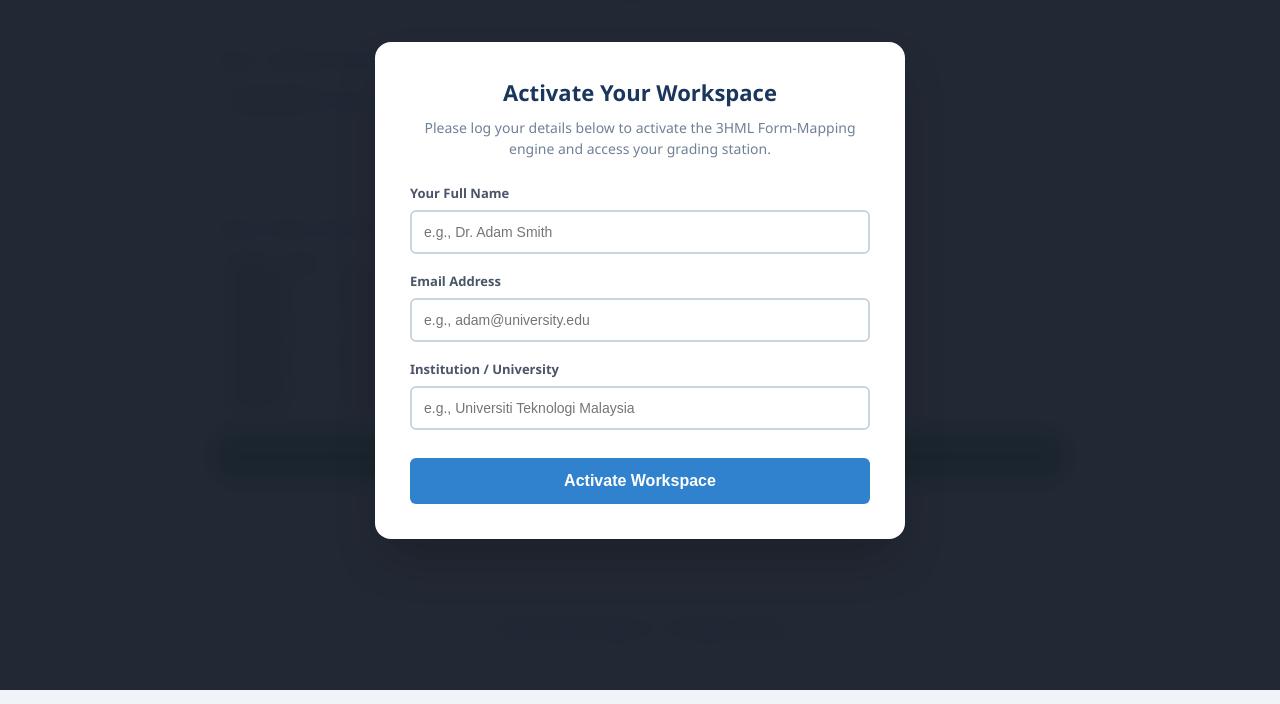
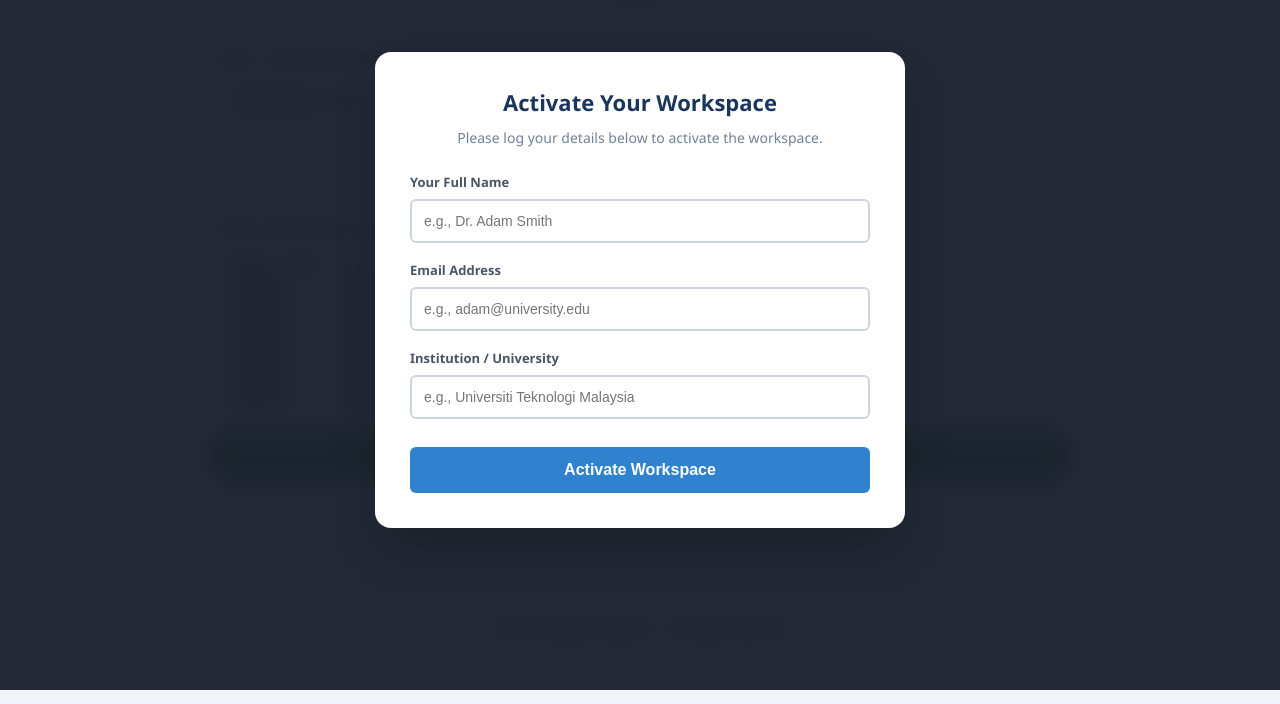
Before and after one commit to catherine-2026/3HLMPro, a plain HTML site: page index.html in a window 1280 px wide. Shown: the part 110-814 px from the top of the page. Drawn offline with Linux system fonts and the light colour scheme.

Commit message:
Update index.html

```diff
--- a/index.html
+++ b/index.html
@@ -115,7 +115,7 @@
 <div id="registrationLock" class="gatekeeper-overlay">
   <div class="gatekeeper-modal">
     <h3>Activate Your Workspace</h3>
-    <p>Please log your details below to activate the 3HML Form-Mapping engine and access your grading station.</p>
+    <p>Please log your details below to activate the workspace.</p>
 
     <label style="font-size: 13px; color: #4a5568;">Your Full Name</label>
     <input type="text" id="regName" class="gatekeeper-input" placeholder="e.g., Dr. Adam Smith" required />
```
